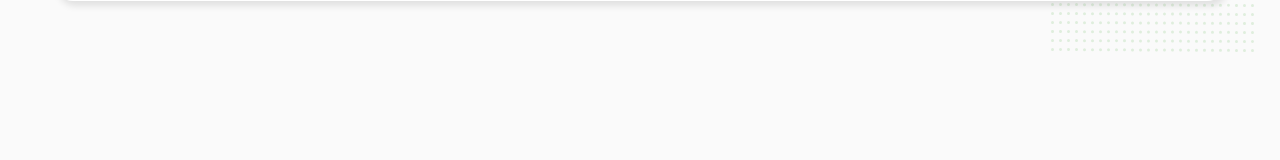
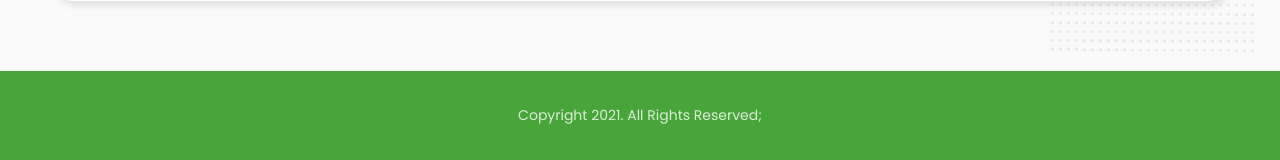
Before and after one commit to Pawlaczenko/Earthly, a plain HTML site: page index.html in a window 1280 px wide. Shown: the part 5300-5460 px from the top of the page. Before the commit the page ends 5371 px from the top, so only its background shows below. Drawn offline with Linux system fonts and the light colour scheme.

Commit message:
Footer done

```diff
--- a/index.html
+++ b/index.html
@@ -237,6 +237,11 @@
             </form>
         </div>
     </section>
+    <footer class="footer">
+        <p class="footer__paragraph">
+            Copyright 2021. All Rights Reserved;
+        </p>
+    </footer>
     <script src="main.js"></script>
 </body>
 
--- a/main.css
+++ b/main.css
@@ -727,3 +727,18 @@ body {
     background-color: var(--color-white);
     color: var(--color-secondary);
 }
+
+/* Footer */
+
+.footer {
+    background-color: var(--color-primary);
+    color: var(--color-white);
+    padding: 3.4rem;
+}
+
+.footer__paragraph {
+    opacity: .8;
+    font-size: 1.4rem;
+    text-align: center;
+    margin: auto;
+}
```
